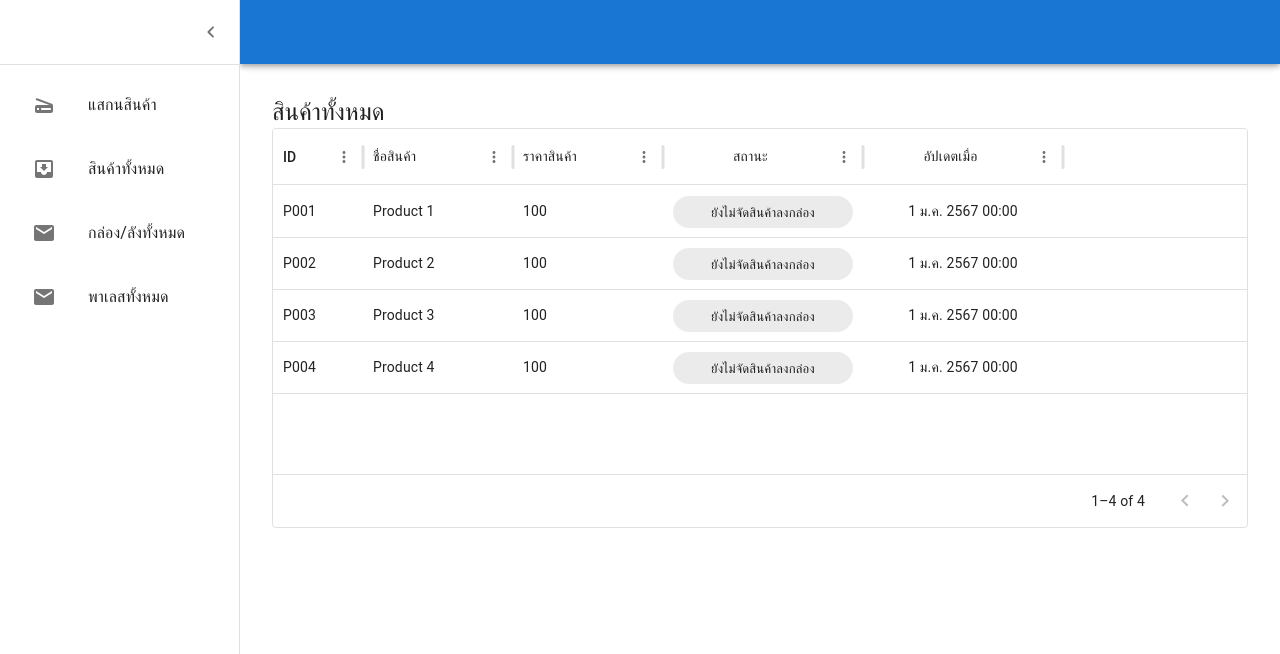
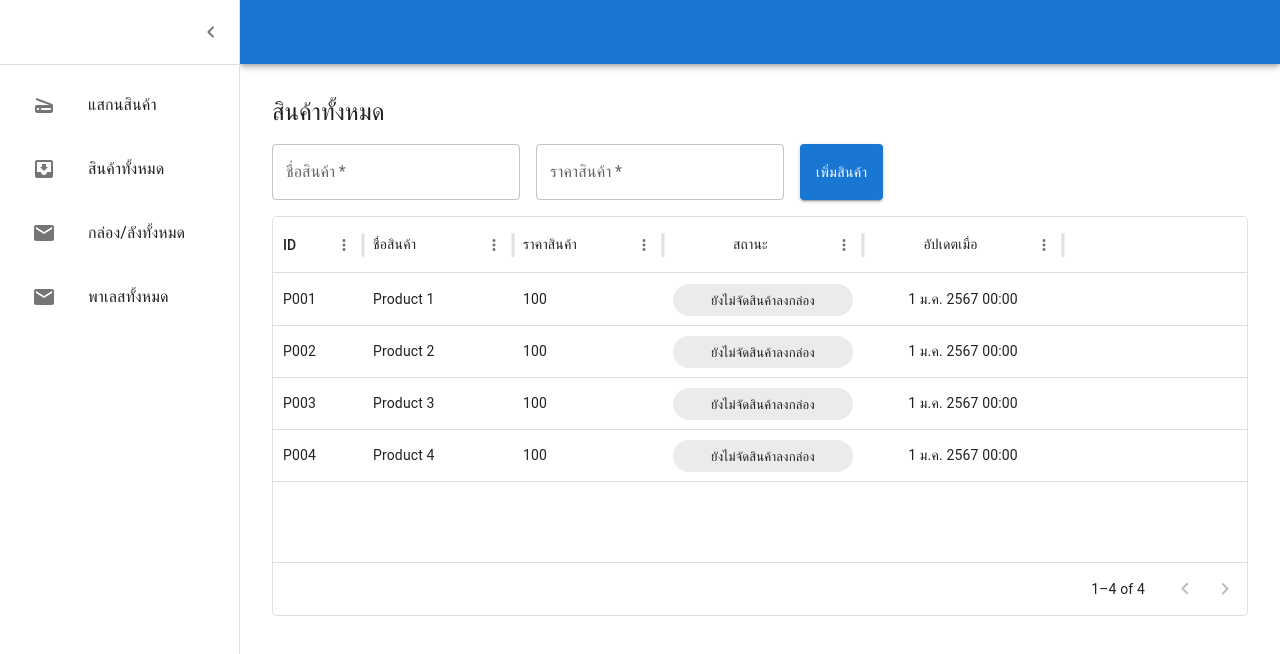
Before and after one commit to palmmy2542/barcode-packing, a React (Vite) app: page / in a window 1280 px wide. Shown: the top 654 px of the page. Built offline with nearby package versions, Linux system fonts and the light colour scheme.

Commit message:
update: add product, package, palette

```diff
--- a/src/pages/PackingCases/PackingCases.tsx
+++ b/src/pages/PackingCases/PackingCases.tsx
@@ -7,8 +7,22 @@ import { columns as productColumns } from "../Products/utils";
 import { columns as packingCaseColumns } from "./utils";
 
 const PackingCases = () => {
-  const { packagings, findPackagingById } = usePacking();
+  const { setPackagings, packagings, findPackagingById } = usePacking();
   const [selectedId, setSelectedId] = useState<string>("");
+
+  const handleAddPackaging = () => {
+    setPackagings([
+      ...packagings,
+      {
+        id: `B00${packagings.length + 1}`,
+        ...{
+          createdAt: new Date(),
+          updatedAt: new Date(),
+          status: PACKED_STATUS.PENDING,
+        },
+      },
+    ]);
+  };
 
   const productInPackaging = useMemo(
     () => findPackagingById(selectedId)?.products ?? [],
@@ -45,6 +59,11 @@ const PackingCases = () => {
 
   return (
     <>
+      <Box display={"flex"} gap={2} my={2}>
+        <Button variant="contained" onClick={handleAddPackaging}>
+          เพิ่มกล่อง
+        </Button>
+      </Box>
       <Typography variant="h5" textAlign={"left"}>
         กล่องทั้งหมด
       </Typography>
--- a/src/pages/Palettes/Palettes.tsx
+++ b/src/pages/Palettes/Palettes.tsx
@@ -6,8 +6,23 @@ import { PACKED_STATUS } from "../../contexts/PackingProvider/types";
 import { columns as packingCaseColumns } from "../PackingCases/utils";
 
 const Palettes = () => {
-  const { palettes, findPaletteById } = usePacking();
+  const { setPalettes, palettes, findPaletteById } = usePacking();
   const [selectedId, setSelectedId] = useState<string>("");
+
+  const handleAddPalette = () => {
+    setPalettes([
+      ...palettes,
+      {
+        id: `PL00${palettes.length + 1}`,
+        ...{
+          createdAt: new Date(),
+          updatedAt: new Date(),
+          status: PACKED_STATUS.PENDING,
+        },
+      },
+    ]);
+  };
+
   const packagingInPalette = useMemo(
     () => findPaletteById(selectedId)?.packagings ?? [],
     [findPaletteById, selectedId]
@@ -91,6 +106,11 @@ const Palettes = () => {
 
   return (
     <>
+      <Box display={"flex"} gap={2} my={2}>
+        <Button variant="contained" onClick={handleAddPalette}>
+          เพิ่มกล่อง
+        </Button>
+      </Box>
       <Typography variant="h5" textAlign={"left"}>
         พาเลสทั้งหมด
       </Typography>
--- a/src/pages/Products/Products.tsx
+++ b/src/pages/Products/Products.tsx
@@ -1,15 +1,53 @@
-import { Box, Typography } from "@mui/material";
+import { Box, Button, TextField, Typography } from "@mui/material";
 import { DataGrid } from "@mui/x-data-grid";
 import { usePacking } from "../../contexts/PackingProvider";
 import { columns } from "./utils";
+import { useState } from "react";
+import { PACKED_STATUS, Product } from "../../contexts/PackingProvider/types";
 
 const Products = () => {
-  const { products } = usePacking();
+  const { products, setProducts } = usePacking();
+  const [newProduct, setNewProduct] = useState<Omit<Product, "id">>({
+    name: "",
+    price: 100,
+    createdAt: new Date(),
+    updatedAt: new Date(),
+    status: PACKED_STATUS.READY,
+  });
+
+  const handleAddProduct = () => {
+    setProducts([
+      ...products,
+      { id: `P00${products.length + 1}`, ...newProduct },
+    ]);
+  };
   return (
     <>
       <Typography variant="h5" textAlign={"left"}>
         สินค้าทั้งหมด
       </Typography>
+      <Box display={"flex"} gap={2} my={2}>
+        <TextField
+          name="name"
+          label="ชื่อสินค้า"
+          onChange={(event) =>
+            setNewProduct({ ...newProduct, name: event.target.value })
+          }
+          required
+        />
+        <TextField
+          name="price"
+          label="ราคาสินค้า"
+          type="number"
+          onChange={(event) =>
+            setNewProduct({ ...newProduct, price: event.target.value })
+          }
+          required
+        />
+        <Button variant="contained" onClick={handleAddProduct}>
+          เพิ่มสินค้า
+        </Button>
+      </Box>
       <Box sx={{ height: 400, width: "100%" }}>
         <DataGrid
           rows={products}
```
